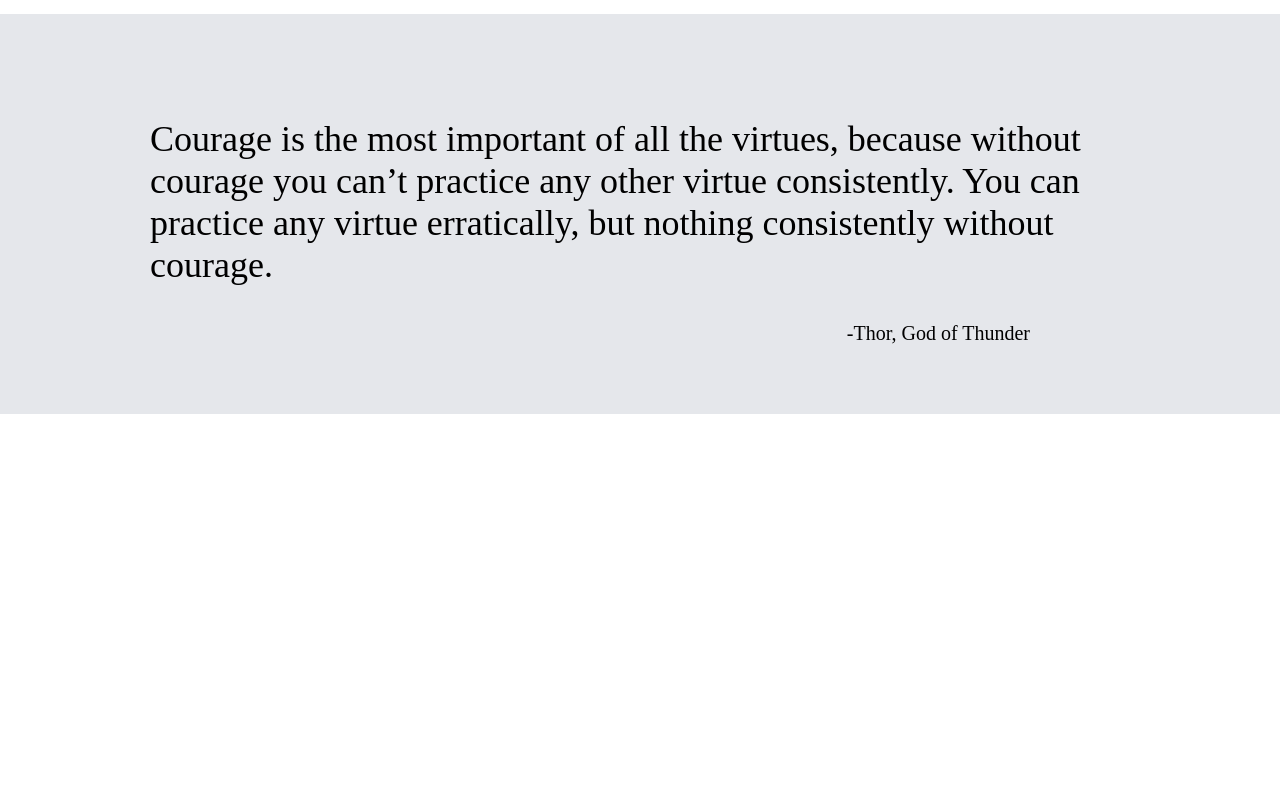
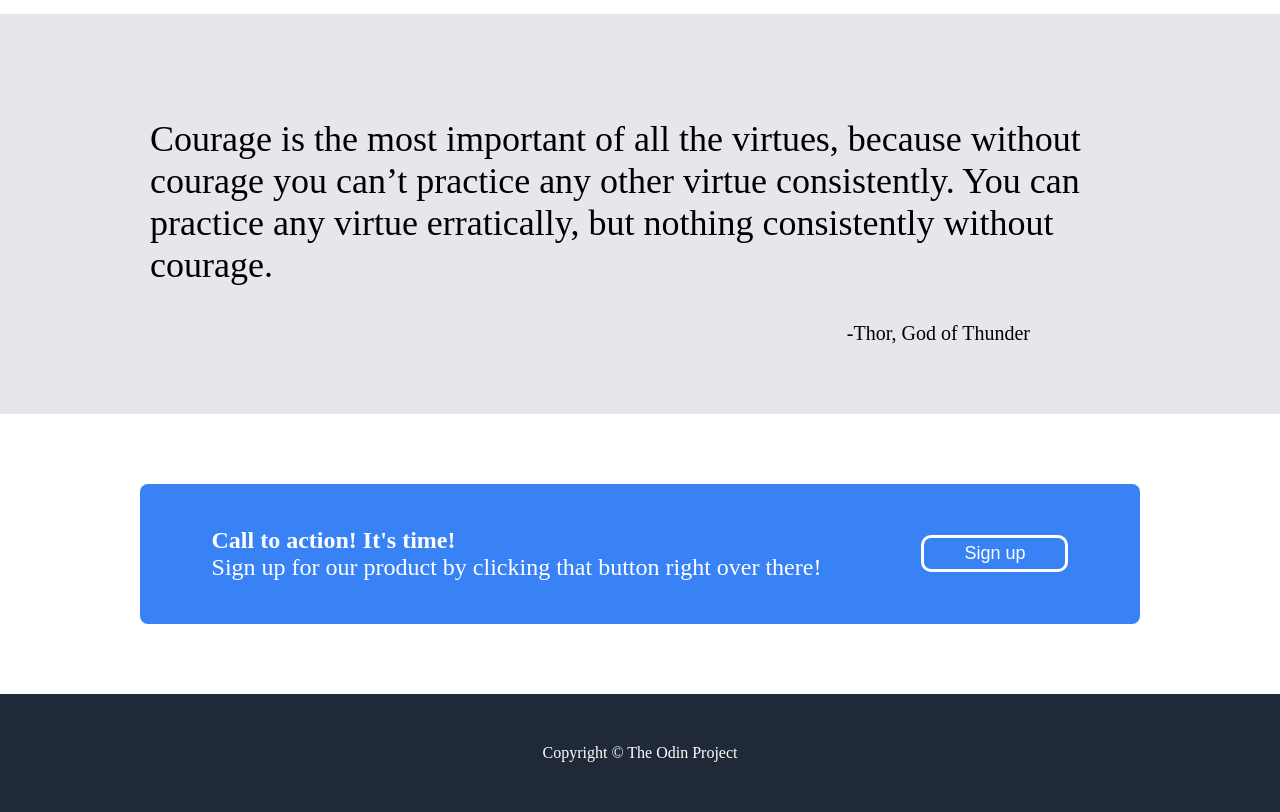
Before and after one commit to abdsam2004/general-layout, a plain HTML site: page index.html in a window 1280 px wide. Shown: the part 1079-1891 px from the top of the page. Before the commit the page ends 1493 px from the top, so only its background shows below. Drawn offline with Linux system fonts and the light colour scheme.

Commit message:
Add quote, sign up button and copyright symbol in the fotter

```diff
--- a/index.html
+++ b/index.html
@@ -46,6 +46,17 @@
             <p class="quote">Courage is the most important of all the virtues, because without courage you can’t practice any other virtue consistently. You can practice any virtue erratically, but nothing consistently without courage. </p>
             <div class="person">-Thor, God of Thunder</div>
         </div>
+        <div class="modal-container">
+            <div class="modal">
+                <div class="section-one">
+                    <div class="heading" style="font-weight: 900;">Call to action! It's time!</div>
+                    <div class="button-pointer">Sign up for our product by clicking that button right over there!</div>
+                </div>
+                <button>Sign up</button>
+            </div>
+        </div>
+
+        <div class="copyright">Copyright © The Odin Project</div>
 
     </body>
 </html>
--- a/styles.css
+++ b/styles.css
@@ -117,3 +117,42 @@ p {
 .quote-container .person {
     font-size: 20px
 }
+
+.modal-container {
+    display: flex;
+    justify-content: center;
+    margin: 70px 0;
+}
+
+.modal {
+    width: 1000px;
+    height: 100px;
+    display: flex;
+    justify-content: center;
+    align-items: center;
+    gap: 100px;
+    color: white;
+    background-color: #3882F6;
+    border-radius: 8px;
+    padding: 20px 0;
+}
+
+.section-one {
+    font-size: 24px;
+}
+
+.modal button {
+    border: 3px solid white;
+    border-radius: 10px;
+    padding: 5px 40px;
+    font-size: 18px;
+    color: white;
+    background-color: #3882F6;
+}
+
+.copyright {
+    background-color: #1F2937;
+    text-align: center;
+    color: white;
+    padding: 50px;
+}
```
